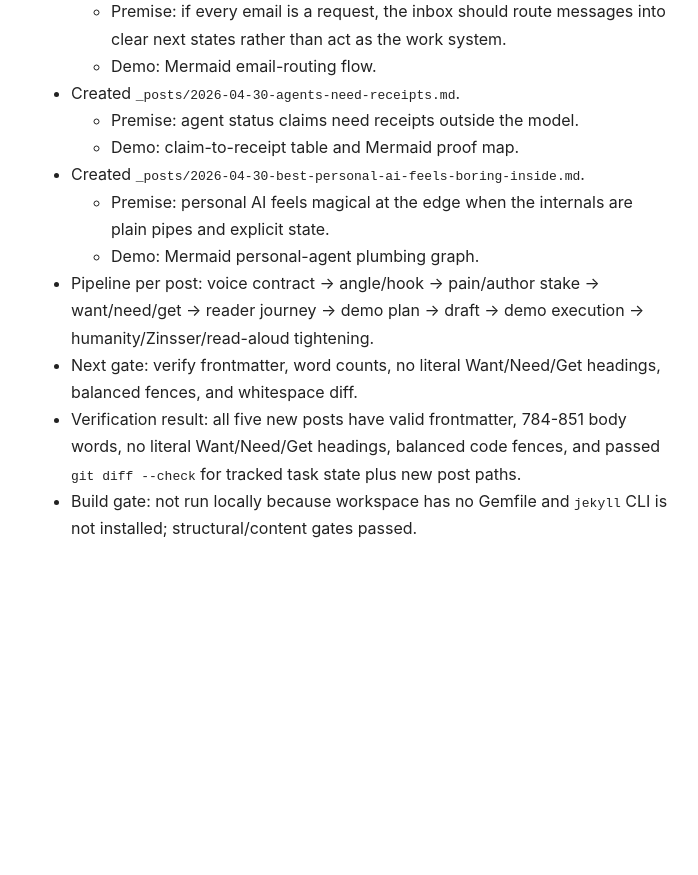
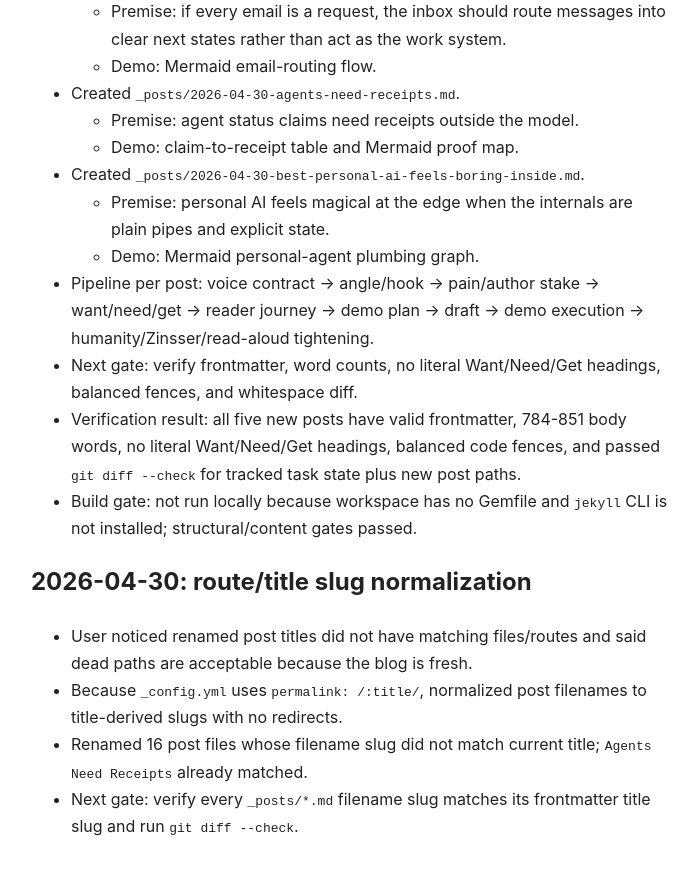
Before and after one commit to tarscasechan/openclaw, a Jekyll site: the page built from tasks/write-post.md, in a window 1280 px wide and 900 px high, scrolled down 4325 px. Shown: the top 875 px of the window, without its empty margins (289-987 px from the left). Built offline with Jekyll 4.4.1, drawn with Linux system fonts in a browser that asks for light colours; our own code applies the rules of GitHub Pages for plain Markdown files; before the commit the page ends 4927 px from its top, so only the background shows below that.

Commit message:
Align post routes with current titles
Prompt: also some of the previous posts got renamed without files/routes being renamed. because this is a fresh blog, I'm not worried about the risk of dead paths. please update those post names/routes to match their updated titles.

ADR: Rename post files so Jekyll's permalink /:title/ produces routes that match current frontmatter titles. No redirects are added because the blog is fresh and dead old paths are acceptable. Verified all post filename slugs match title-derived slugs and ran git diff whitespace checks before committing.

```diff
--- a/tasks/write-post.md
+++ b/tasks/write-post.md
@@ -107,3 +107,9 @@ Builders first. General readers second.
 - Next gate: verify frontmatter, word counts, no literal Want/Need/Get headings, balanced fences, and whitespace diff.
 - Verification result: all five new posts have valid frontmatter, 784-851 body words, no literal Want/Need/Get headings, balanced code fences, and passed `git diff --check` for tracked task state plus new post paths.
 - Build gate: not run locally because workspace has no Gemfile and `jekyll` CLI is not installed; structural/content gates passed.
+
+## 2026-04-30: route/title slug normalization
+- User noticed renamed post titles did not have matching files/routes and said dead paths are acceptable because the blog is fresh.
+- Because `_config.yml` uses `permalink: /:title/`, normalized post filenames to title-derived slugs with no redirects.
+- Renamed 16 post files whose filename slug did not match current title; `Agents Need Receipts` already matched.
+- Next gate: verify every `_posts/*.md` filename slug matches its frontmatter title slug and run `git diff --check`.
```
Also changed, not shown: _posts/2026-04-22-commits-that-remember.md (renamed from _posts/2026-04-22-adr-commits.md), _posts/2026-04-22-on-shared-operating-principles.md (renamed from _posts/2026-04-22-shared-operating-principles.md), _posts/2026-04-22-teaching-an-ai-to-dream.md (renamed from _posts/2026-04-22-dream-protocol.md), _posts/2026-04-22-the-cuttlefish-problem.md (renamed from _posts/2026-04-22-cuttlefish.md), _posts/2026-04-29-a-script-is-not-automation-until-it-can-be-interrupted.md (renamed from _posts/2026-04-29-crash-resistant-automation.md), _posts/2026-04-29-gmail-oauth-fails-before-your-code-gets-a-vote.md (renamed from _posts/2026-04-29-gmail-oauth-without-drama.md), _posts/2026-04-29-the-best-identity-layer-is-the-one-you-already-maintain.md (renamed from _posts/2026-04-29-contacts-source-of-truth.md), _posts/2026-04-29-the-personal-agent-is-mostly-plumbing.md (renamed from _posts/2026-04-29-personal-agent-plumbing.md), _posts/2026-04-29-use-the-smallest-openclaw-surface-that-can-tell-the-truth.md (renamed from _posts/2026-04-29-openclaw-orchestration.md), _posts/2026-04-29-your-messaging-server-should-not-be-your-address-book.md (renamed from _posts/2026-04-29-bluebubbles-is-not-contacts.md), _posts/2026-04-30-a-writing-workflow-is-a-machine-for-saying-not-yet.md (renamed from _posts/2026-04-30-what-i-learned-breaking-the-writing-workflow.md), _posts/2026-04-30-cursor-should-write-the-counterexample.md (renamed from _posts/2026-04-30-cursor-as-the-mean-pair-programmer-for-agent-skills.md), _posts/2026-04-30-memory-is-not-the-same-as-truth.md (renamed from _posts/2026-04-30-memory-is-not-truth.md), _posts/2026-04-30-the-assistant-should-ask-fewer-questions.md (renamed from _posts/2026-04-30-assistant-should-ask-fewer-questions.md), 2 more files.
